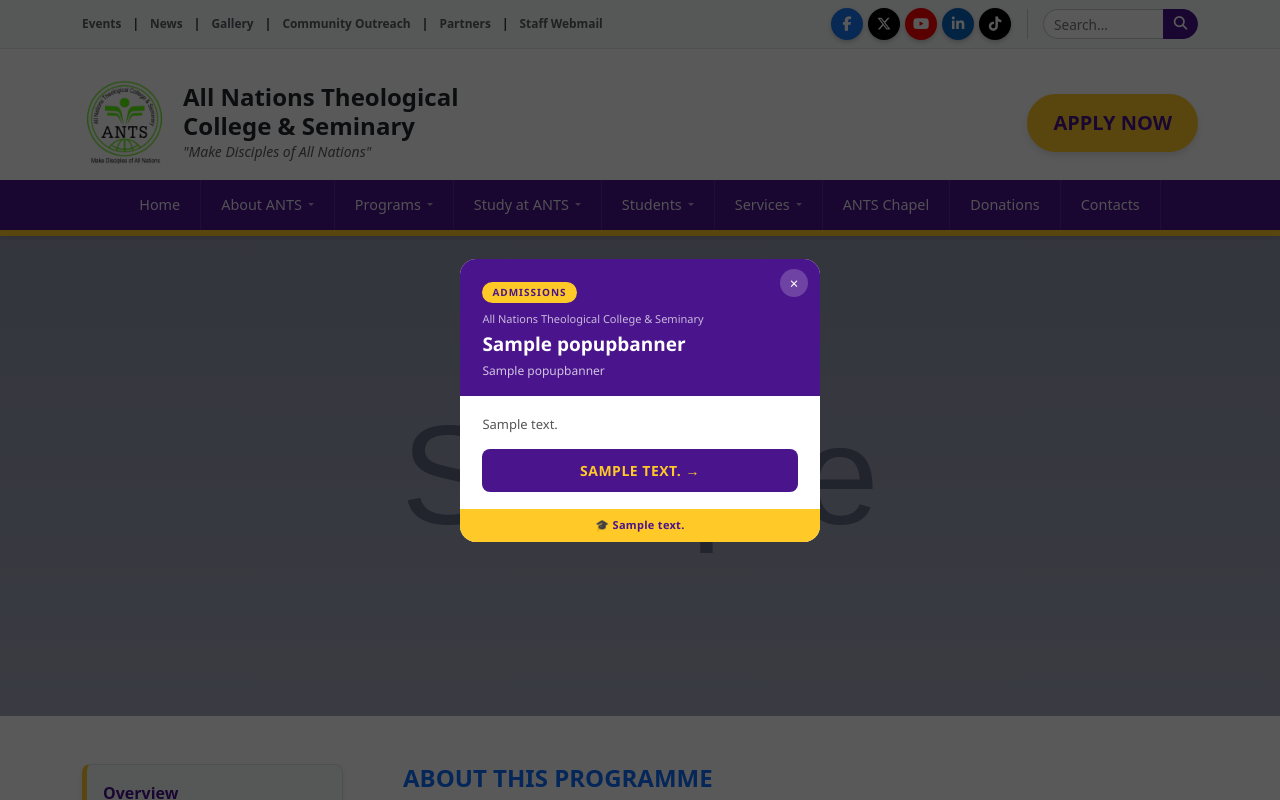
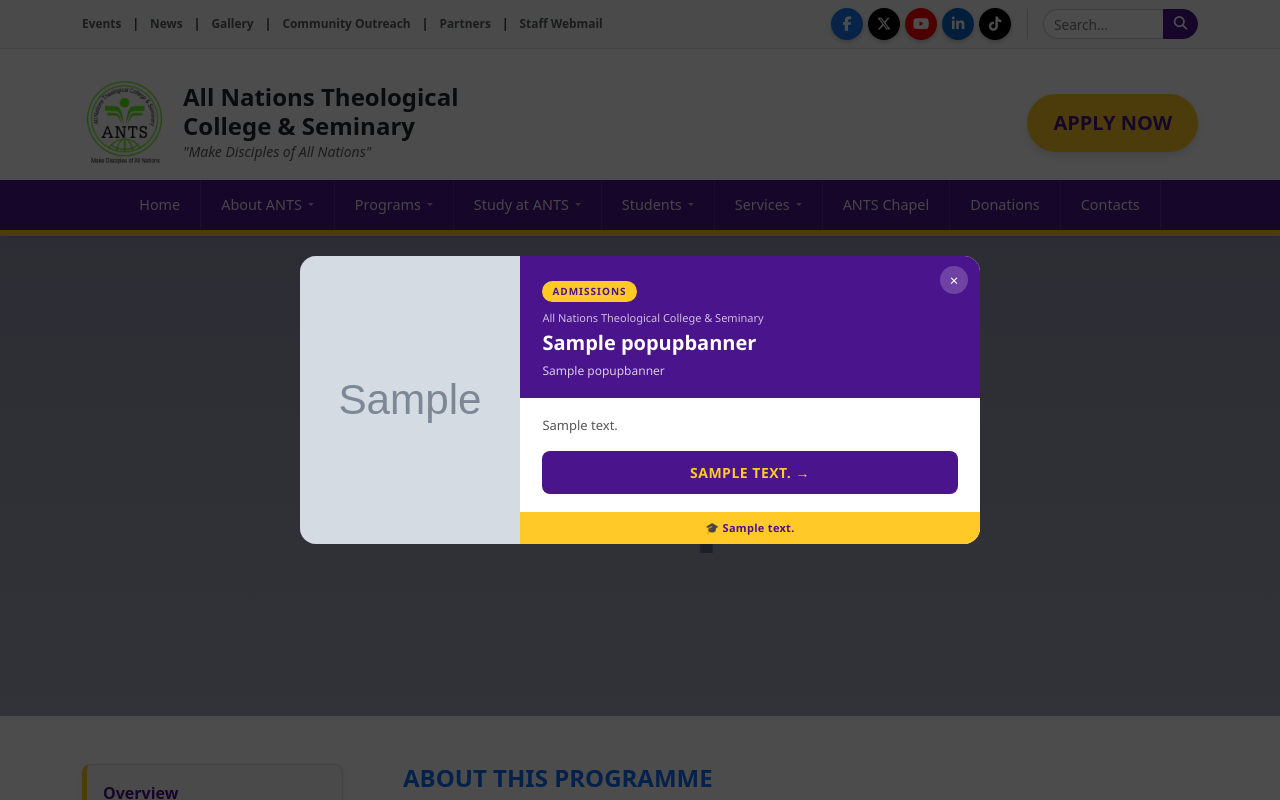
Before and after one commit to Makobi5/ANTS-Website, a Django app: a page that uses templates/base.html in a window 1280 px wide. Run offline with Django 5.2, Linux system fonts and the light colour scheme; tables that the repository leaves empty hold one stand-in row (values such as "Sample post"); grey boxes marked "Sample" are stand-in pictures; some libraries are stand-ins or nearby versions.

Commit message:
added the pop banner to completion

```diff
--- a/core/admin.py
+++ b/core/admin.py
@@ -21,7 +21,7 @@ class PopupBannerAdmin(admin.ModelAdmin):
     list_editable = ('is_active',)   # toggle on/off directly from the list view
     fieldsets = (
         ('Content', {
-            'fields': ('title', 'subtitle', 'body_text', 'footer_note')
+            'fields': ('title', 'subtitle','image', 'body_text', 'footer_note')
         }),
         ('Appearance', {
             'fields': ('theme',)
--- a/core/models.py
+++ b/core/models.py
@@ -513,6 +513,8 @@ class PopupBanner(models.Model):
     subtitle    = models.CharField(max_length=300, blank=True, help_text="Smaller line below the headline")
     body_text   = models.TextField(blank=True, help_text="Short paragraph (1–2 sentences)")
     theme       = models.CharField(max_length=20, choices=THEME_CHOICES, default='admissions')
+    image       = models.ImageField(upload_to='popup_banners/', blank=True, null=True,
+                                    help_text="Optional photo — shown on the left side of the popup (portrait/square works best, e.g. a graduate photo)")
     cta_text    = models.CharField(max_length=50, default="Apply Now", help_text="Button label")
     cta_url     = models.URLField(default="https://admissions.ants.ac.ug", help_text="Button link")
     footer_note = models.CharField(max_length=200, blank=True, help_text="Gold bar text e.g. 'Deadline: 30th June 2026'")
--- a/templates/base.html
+++ b/templates/base.html
@@ -529,33 +529,71 @@
 <style>
   #ants-popup-overlay {
     position: fixed; inset: 0;
-    background: rgba(0,0,0,0.65);
+    background: rgba(0,0,0,0.70);
     z-index: 9999;
     display: flex; align-items: center; justify-content: center;
     padding: 1rem;
   }
   #ants-popup-overlay.ants-hidden { display: none !important; }
+
   #ants-popup-card {
     background: #fff;
     border-radius: 16px;
-    width: 100%; max-width: 360px;
-    overflow: hidden;
+    width: 100%;
+    max-width: 680px;
+    overflow: visible;
     animation: antsPopIn 0.4s cubic-bezier(0.34,1.56,0.64,1) forwards;
     font-family: 'Segoe UI', sans-serif;
+    display: flex;
+    position: relative;
+  }
+  #ants-popup-card.no-image {
+    max-width: 360px;
   }
   @keyframes antsPopIn {
-    from { opacity:0; transform:scale(0.8) translateY(24px); }
-    to   { opacity:1; transform:scale(1)   translateY(0);    }
+    from { opacity:0; transform:scale(0.82) translateY(28px); }
+    to   { opacity:1; transform:scale(1)   translateY(0);     }
   }
+
+  .ants-pop-img-panel {
+    width: 220px; flex-shrink: 0;
+    border-radius: 16px 0 0 16px;
+    overflow: hidden;
+    position: relative;
+    background: #3a0070;
+  }
+  .ants-pop-img-panel img {
+    width: 100%; height: 100%;
+    object-fit: cover; object-position: top center;
+    display: block;
+  }
+  .ants-pop-img-panel::after {
+    content: '';
+    position: absolute; inset: -8px;
+    border: 4px solid #ffca28;
+    border-radius: 20px 4px 4px 20px;
+    pointer-events: none;
+  }
+
+  .ants-pop-content {
+    flex: 1;
+    border-radius: 0 16px 16px 0;
+    overflow: hidden;
+    display: flex; flex-direction: column;
+  }
+  #ants-popup-card.no-image .ants-pop-content {
+    border-radius: 16px;
+  }
+
   .ants-pop-header {
-    background: #4a148c; padding: 1.2rem 1.4rem 1rem; position: relative;
+    background: #4a148c; padding: 1.3rem 1.4rem 1.1rem; position: relative;
   }
   .ants-pop-close {
     position:absolute; top:10px; right:12px;
     background:rgba(255,255,255,0.2); border:none; color:#fff;
     width:28px; height:28px; border-radius:50%; font-size:15px;
     cursor:pointer; display:flex; align-items:center; justify-content:center;
-    transition:background 0.2s; line-height:1;
+    transition:background 0.2s;
   }
   .ants-pop-close:hover { background:rgba(255,255,255,0.38); }
   .ants-pop-badge {
@@ -563,12 +601,11 @@
     font-size:10px; font-weight:800; letter-spacing:1px;
     text-transform:uppercase; padding:3px 10px; border-radius:20px; margin-bottom:8px;
   }
-  .ants-pop-institution { font-size:11px; color:rgba(255,255,255,0.7); margin:0 0 4px; }
-  .ants-pop-title { font-size:19px; font-weight:700; color:#fff; line-height:1.3; margin:0; }
-  .ants-pop-title span { color:#ffca28; }
-  .ants-pop-subtitle { font-size:12px; color:rgba(255,255,255,0.75); margin:6px 0 0; }
-  .ants-pop-body { padding:1.1rem 1.4rem; }
-  .ants-pop-body-text { font-size:13px; color:#555; line-height:1.6; margin:0 0 14px; }
+  .ants-pop-institution { font-size:11px; color:rgba(255,255,255,0.72); margin:0 0 4px; }
+  .ants-pop-title { font-size:20px; font-weight:700; color:#fff; line-height:1.3; margin:0; }
+  .ants-pop-subtitle { font-size:12px; color:rgba(255,255,255,0.78); margin:6px 0 0; }
+  .ants-pop-body { padding:1.1rem 1.4rem; flex:1; }
+  .ants-pop-body-text { font-size:13px; color:#555; line-height:1.65; margin:0 0 14px; }
   .ants-pop-cta {
     display:block; width:100%; padding:11px; border:none; border-radius:8px;
     background:#4a148c; color:#ffca28; font-size:14px; font-weight:700;
@@ -581,12 +618,31 @@
     background:#ffca28; padding:8px 14px; text-align:center;
     font-size:11px; font-weight:700; color:#4a148c; letter-spacing:0.3px;
   }
+
+  @media (max-width: 600px) {
+    #ants-popup-card { flex-direction: column; max-width: 340px !important; }
+    .ants-pop-img-panel { width: 100%; height: 180px; border-radius: 16px 16px 0 0; }
+    .ants-pop-img-panel::after { border-radius: 20px 20px 4px 4px; }
+    .ants-pop-content { border-radius: 0 0 16px 16px !important; }
+  }
 </style>
 
 <div id="ants-popup-overlay" class="ants-hidden" role="dialog" aria-modal="true" aria-label="ANTS Announcement">
+  {% if popup_banner.image %}
   <div id="ants-popup-card">
+  {% else %}
+  <div id="ants-popup-card" class="no-image">
+  {% endif %}
+
+    {% if popup_banner.image %}
+    <div class="ants-pop-img-panel">
+      <img src="{{ popup_banner.image.url }}" alt="ANTS student">
+    </div>
+    {% endif %}
+
+    <div class="ants-pop-content">
       <div class="ants-pop-header">
-      <button class="ants-pop-close" id="antsPopClose" aria-label="Close announcement">&times;</button>
+        <button class="ants-pop-close" id="antsPopClose" aria-label="Close">&times;</button>
         <div class="ants-pop-badge">{{ popup_banner.get_theme_display }}</div>
         <p class="ants-pop-institution">All Nations Theological College &amp; Seminary</p>
         <h2 class="ants-pop-title">{{ popup_banner.title }}</h2>
@@ -604,6 +660,8 @@
       <div class="ants-pop-footer">&#127891; {{ popup_banner.footer_note }}</div>
       {% endif %}
     </div>
+
+  </div>
 </div>
 
 <script>
@@ -616,13 +674,14 @@
       sessionStorage.setItem(key, '1');
     }, 2500);
   }
-  function close() { overlay.classList.add('ants-hidden'); }
-  document.getElementById('antsPopClose').addEventListener('click', close);
-  overlay.addEventListener('click', function(e){ if(e.target===overlay) close(); });
-  document.addEventListener('keydown', function(e){ if(e.key==='Escape') close(); });
+  function closePopup() { overlay.classList.add('ants-hidden'); }
+  document.getElementById('antsPopClose').addEventListener('click', closePopup);
+  overlay.addEventListener('click', function(e){ if(e.target===overlay) closePopup(); });
+  document.addEventListener('keydown', function(e){ if(e.key==='Escape') closePopup(); });
 })();
 </script>
 <!-- ===== END ANTS POPUP BANNER ===== -->
 {% endif %}
+
 </body>
 </html>
```
Also changed, not shown: core/migrations/0024_popupbanner_image.py (added), 2 other files. Lines whose indentation alone changed are shown as unchanged.
